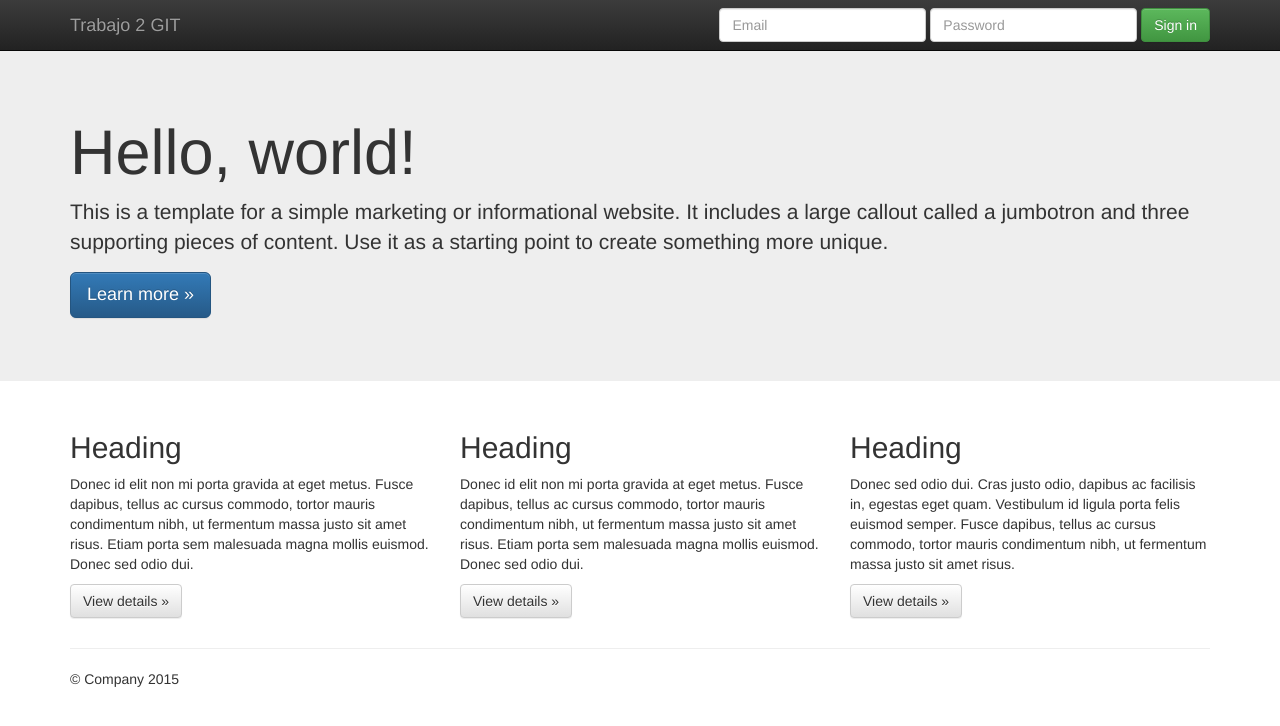
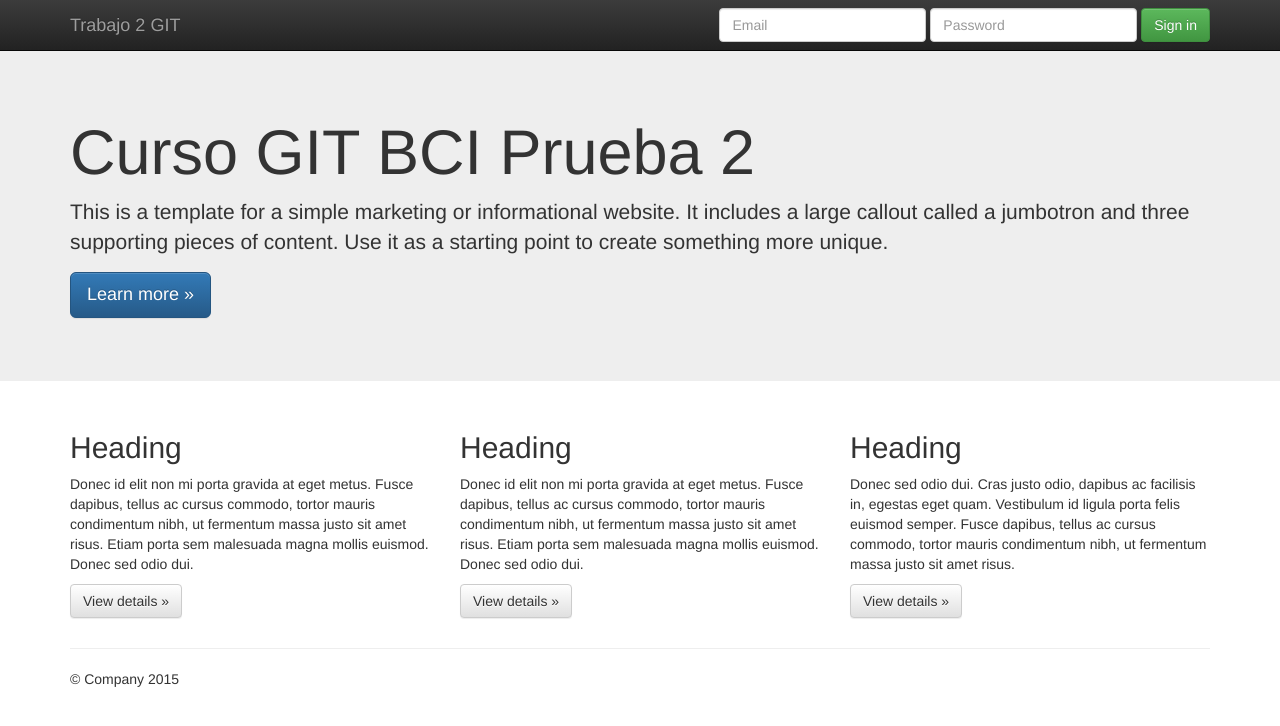
Before and after one commit to rmiranda93/Trabajo2_Rafael_Miranda, a plain HTML site: page initializr/index.html in a window 1280 px wide. Drawn offline with nearby package versions, Linux system fonts and the light colour scheme.

Commit message:
Se agrega segundo titulo

```diff
--- a/initializr/index.html
+++ b/initializr/index.html
@@ -55,7 +55,7 @@
     <!-- Main jumbotron for a primary marketing message or call to action -->
     <div class="jumbotron">
       <div class="container">
-        <h1>Hello, world!</h1>
+        <h1>Curso GIT BCI Prueba 2</h1>
         <p>This is a template for a simple marketing or informational website. It includes a large callout called a jumbotron and three supporting pieces of content. Use it as a starting point to create something more unique.</p>
         <p><a class="btn btn-primary btn-lg" href="#" role="button">Learn more &raquo;</a></p>
       </div>
```
